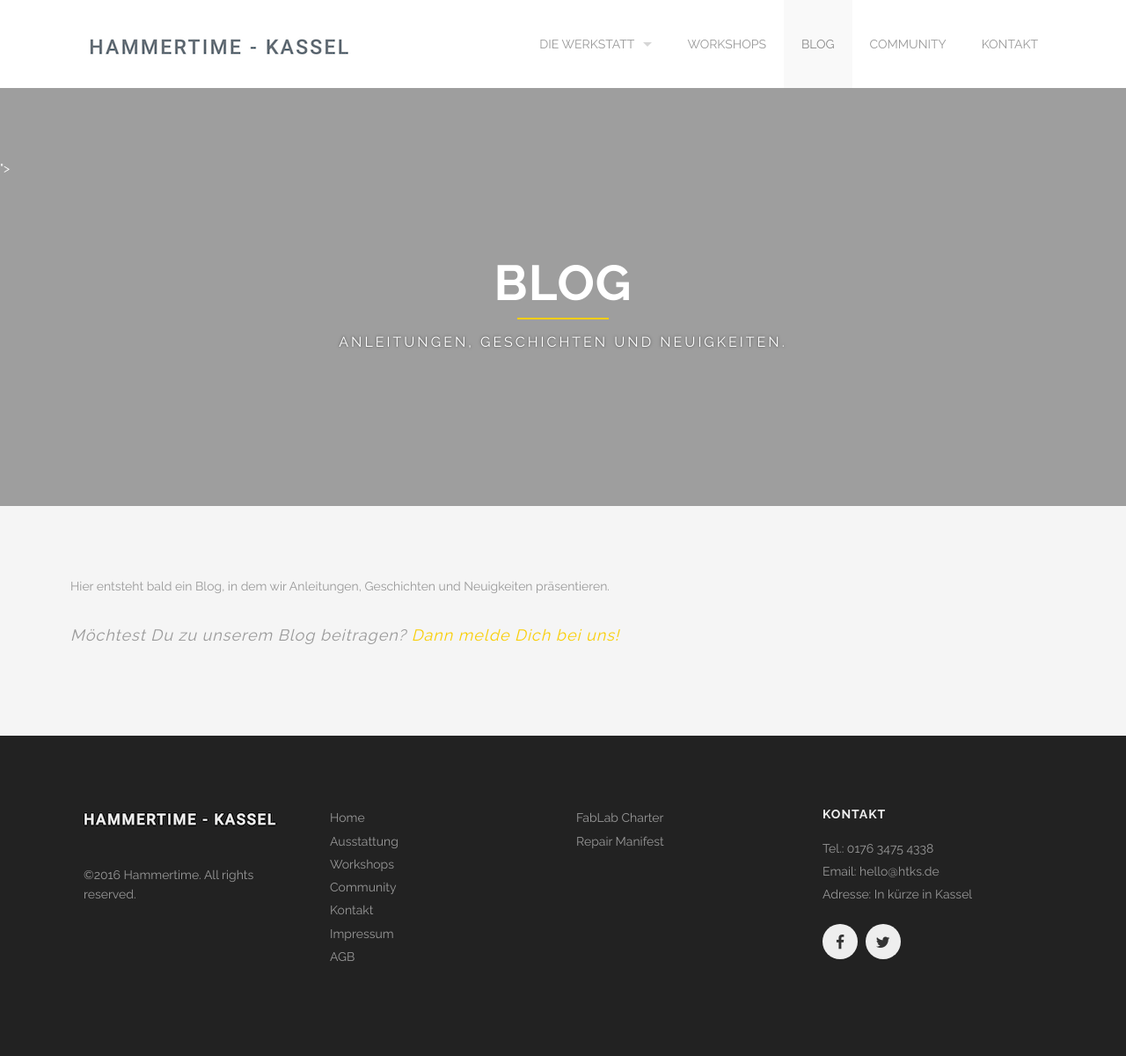
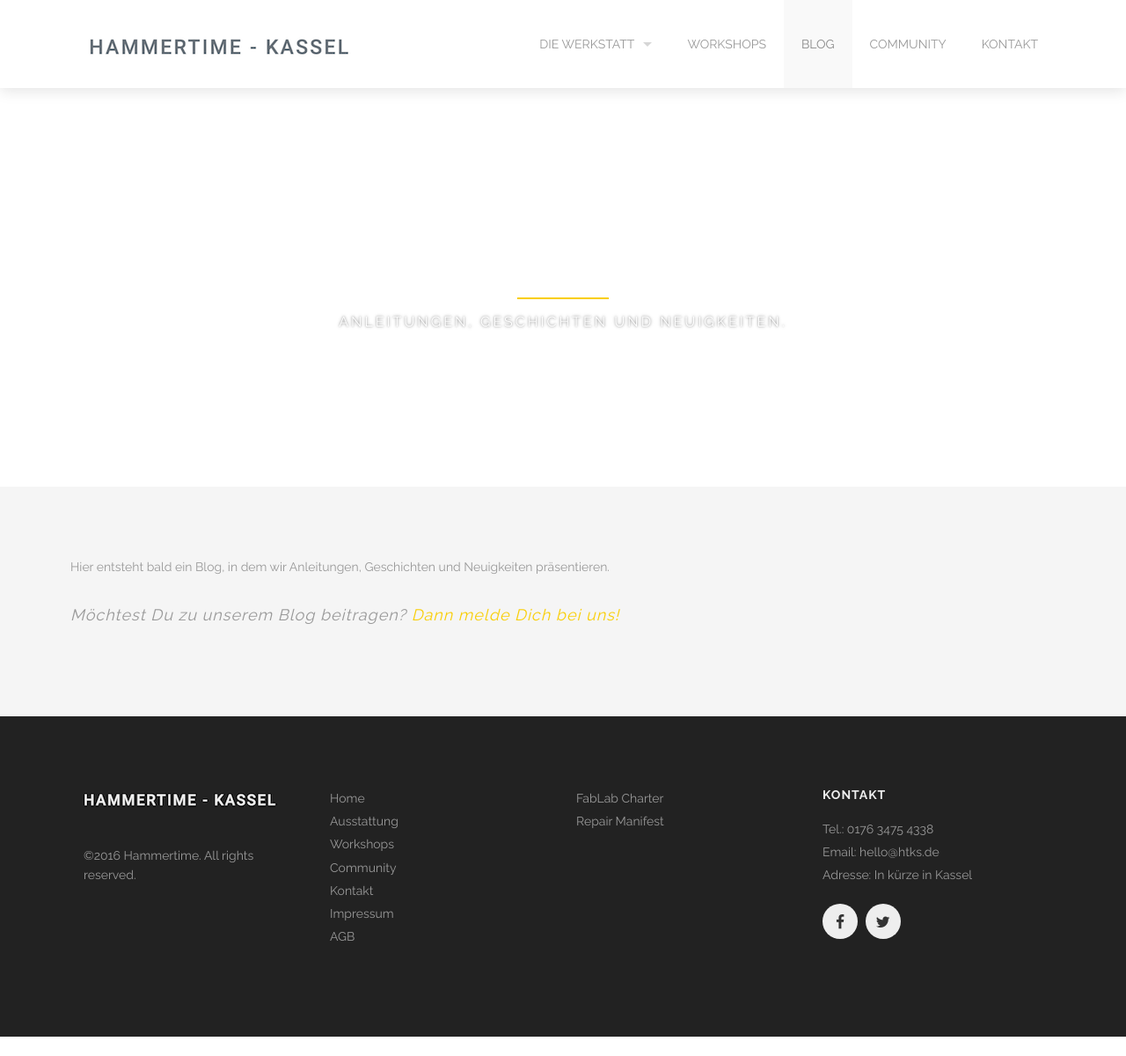
Before and after one commit to Hammertime-Kassel/htks, a Jekyll site: the page built from blog/index.html, in a window 1280 px wide. Shown: the whole page at 88% size. Built offline with Jekyll 4.4.1, drawn with Linux system fonts in a browser that asks for light colours; the list of posts is cut into pages by our own code; after the commit the page ends 1178 px from its top, so only the background shows below that.

Commit message:
FIX image lazy load

```diff
--- a/_layouts/blog.html
+++ b/_layouts/blog.html
@@ -5,8 +5,8 @@
 ---
 
 
-<div class='full parallax lazy' style='background-image: url({% page.data-small %}); color: #fff;'
-      data-original="{% page.data-original %}">
+<div class='full parallax lazy' style='background-image: url({{ page.data-small }}); color: #fff;'
+      data-original="{{ page.data-original }}">
   <div class='four spacing'></div>
   <div class='row'>
     <div class='large-12 columns'>
```
